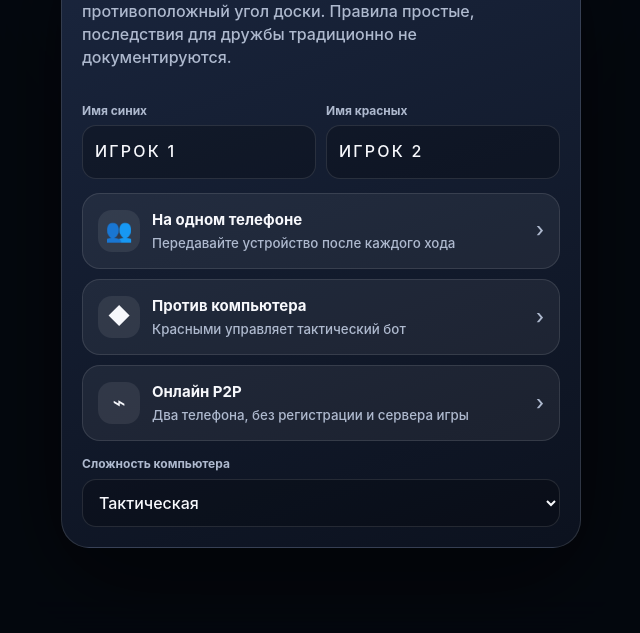
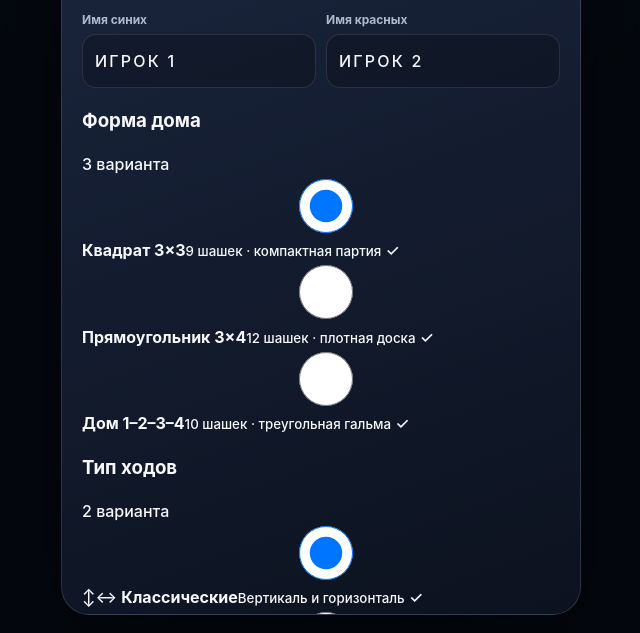
Before and after one commit to MisterBottom-png/testing, a website built with Vite: page corners-web/apps/web/index.html in a window 1280 px wide. Shown: the part 167-800 px from the top of the page, without its empty margins (319-959 px from the left). Built offline with nearby package versions, Linux system fonts and the light colour scheme; no server answers.

Commit message:
feat: add visual convention selector

```diff
--- a/corners-web/apps/web/index.html
+++ b/corners-web/apps/web/index.html
@@ -35,12 +35,55 @@
 
   <section class="overlay" id="welcomeOverlay">
     <div class="modal">
-      <div class="modal-head"><div><h2>Уголки</h2><p class="lead">Переведи девять своих шашек из квадрата 3×3 в противоположный угол доски. Правила простые, последствия для дружбы традиционно не документируются.</p></div></div>
+      <div class="modal-head"><div><h2>Уголки</h2><p class="lead">Выбери форму дома и правила движения, затем переведи все свои шашки в противоположный угол раньше соперника.</p></div></div>
       <button class="resume hidden" id="resumeBtn">Продолжить сохранённую партию</button>
       <div class="field-row">
         <div class="field"><label for="blueName">Имя синих</label><input id="blueName" maxlength="18" value="Игрок 1"></div>
         <div class="field"><label for="redName">Имя красных</label><input id="redName" maxlength="18" value="Игрок 2"></div>
       </div>
+
+      <section class="setup-section" aria-labelledby="homeTypeTitle">
+        <div class="setup-heading"><h3 id="homeTypeTitle">Форма дома</h3><span>3 варианта</span></div>
+        <div class="home-options">
+          <label class="choice-card">
+            <input type="radio" name="homeType" value="3x3" checked>
+            <span class="mini-board" aria-hidden="true"><i class="on"></i><i class="on"></i><i class="on"></i><i></i><i class="on"></i><i class="on"></i><i class="on"></i><i></i><i class="on"></i><i class="on"></i><i class="on"></i><i></i><i></i><i></i><i></i><i></i></span>
+            <span class="choice-copy"><strong>Квадрат 3×3</strong><small>9 шашек · компактная партия</small></span>
+            <span class="choice-check">✓</span>
+          </label>
+          <label class="choice-card">
+            <input type="radio" name="homeType" value="3x4">
+            <span class="mini-board" aria-hidden="true"><i class="on"></i><i class="on"></i><i class="on"></i><i></i><i class="on"></i><i class="on"></i><i class="on"></i><i></i><i class="on"></i><i class="on"></i><i class="on"></i><i></i><i class="on"></i><i class="on"></i><i class="on"></i><i></i></span>
+            <span class="choice-copy"><strong>Прямоугольник 3×4</strong><small>12 шашек · плотная доска</small></span>
+            <span class="choice-check">✓</span>
+          </label>
+          <label class="choice-card">
+            <input type="radio" name="homeType" value="1-2-3-4">
+            <span class="mini-board" aria-hidden="true"><i class="on"></i><i class="on"></i><i class="on"></i><i class="on"></i><i class="on"></i><i class="on"></i><i class="on"></i><i></i><i class="on"></i><i class="on"></i><i></i><i></i><i class="on"></i><i></i><i></i><i></i></span>
+            <span class="choice-copy"><strong>Дом 1–2–3–4</strong><small>10 шашек · треугольная гальма</small></span>
+            <span class="choice-check">✓</span>
+          </label>
+        </div>
+      </section>
+
+      <section class="setup-section" aria-labelledby="movementTypeTitle">
+        <div class="setup-heading"><h3 id="movementTypeTitle">Тип ходов</h3><span>2 варианта</span></div>
+        <div class="movement-options">
+          <label class="movement-card">
+            <input type="radio" name="movementType" value="classic" checked>
+            <span class="movement-icon">↕↔</span>
+            <span><strong>Классические</strong><small>Вертикаль и горизонталь</small></span>
+            <span class="choice-check">✓</span>
+          </label>
+          <label class="movement-card">
+            <input type="radio" name="movementType" value="diagonal">
+            <span class="movement-icon">✣</span>
+            <span><strong>Диагональные</strong><small>Плюс ходы и прыжки по диагонали</small></span>
+            <span class="choice-check">✓</span>
+          </label>
+        </div>
+      </section>
+
       <div class="mode-grid">
         <button class="mode-btn" data-mode="local"><span class="mode-icon">👥</span><span><strong>На одном телефоне</strong><small>Передавайте устройство после каждого хода</small></span><span class="arrow">›</span></button>
         <button class="mode-btn" data-mode="bot"><span class="mode-icon">◆</span><span><strong>Против компьютера</strong><small>Красными управляет тактический бот</small></span><span class="arrow">›</span></button>
@@ -52,7 +95,7 @@
 
   <section class="overlay hidden" id="onlineOverlay">
     <div class="modal">
-      <div class="modal-head"><div><h2>Онлайн P2P</h2><p class="lead">Соединение идёт напрямую между телефонами. Коды длинные, потому что браузеры обожают превращать простую вещь в дипломатический договор.</p></div><button class="close-btn" data-close-online>×</button></div>
+      <div class="modal-head"><div><h2>Онлайн P2P</h2><p class="lead">Соединение идёт напрямую между телефонами. Форму дома и тип ходов задаёт создатель партии; второй игрок получает те же настройки.</p></div><button class="close-btn" data-close-online>×</button></div>
       <div class="tabs"><button class="tab active" data-online-tab="host">Создать игру</button><button class="tab" data-online-tab="guest">Присоединиться</button></div>
       <div id="hostPanel">
         <div class="online-step"><div class="step-title"><span class="step-number">1</span>Создай приглашение</div><p class="hint">Нажми кнопку и отправь полученный код второму игроку.</p><div class="action-row"><button class="action" id="createOfferBtn">Создать код</button><button class="action secondary" id="copyOfferBtn" disabled>Копировать</button></div><textarea class="signal-box" id="offerOut" readonly placeholder="Здесь появится код приглашения"></textarea></div>
@@ -67,10 +110,11 @@
   </section>
 
   <section class="overlay hidden" id="rulesOverlay">
-    <div class="modal"><div class="modal-head"><div><h2>Правила</h2><p class="lead">Два игрока начинают в противоположных квадратных домах 3×3 на доске 8×8.</p></div><button class="close-btn" data-close-rules>×</button></div><div class="rules">
-      <h3>Цель</h3><p>Первым переставить все 9 своих шашек в квадрат 3×3, где начинал соперник.</p>
-      <h3>Ход</h3><ul><li>Шашка ходит на соседнюю свободную клетку только по горизонтали или вертикали.</li><li>Можно перепрыгнуть через соседнюю свою или чужую шашку, если клетка сразу за ней свободна.</li><li>За один ход разрешена цепочка из нескольких прыжков с изменением направления. Взятия нет: перепрыгнутые шашки остаются на доске.</li><li>Игра показывает все клетки, на которых можно закончить выбранный ход.</li></ul>
-      <h3>Управление</h3><p>Нажми свою фишку, затем зелёное поле. Повторное нажатие на выбранную фишку отменяет выбор.</p>
+    <div class="modal"><div class="modal-head"><div><h2>Правила</h2><p class="lead">Перед партией выбираются форма дома и допустимые направления движения.</p></div><button class="close-btn" data-close-rules>×</button></div><div class="rules">
+      <h3>Три формы дома</h3><ul><li><strong>3×3:</strong> квадрат из 9 шашек.</li><li><strong>3×4:</strong> прямоугольник из 12 шашек.</li><li><strong>1–2–3–4:</strong> треугольный дом из 10 шашек.</li></ul>
+      <h3>Два типа игры</h3><ul><li><strong>Классические:</strong> простой ход и прыжки только по горизонтали или вертикали.</li><li><strong>Диагональные:</strong> дополнительно разрешены простые ходы и прыжки по диагонали.</li></ul>
+      <h3>Цель и прыжки</h3><p>Переставь все свои шашки в исходный дом соперника. Прыгать можно через свою или чужую шашку на свободную клетку. За один ход разрешена цепочка прыжков, а перепрыгнутые шашки не снимаются.</p>
+      <h3>Управление</h3><p>Нажми свою фишку, затем зелёную клетку. Игра показывает все места, где разрешено закончить ход.</p>
     </div></div>
   </section>
 
```
